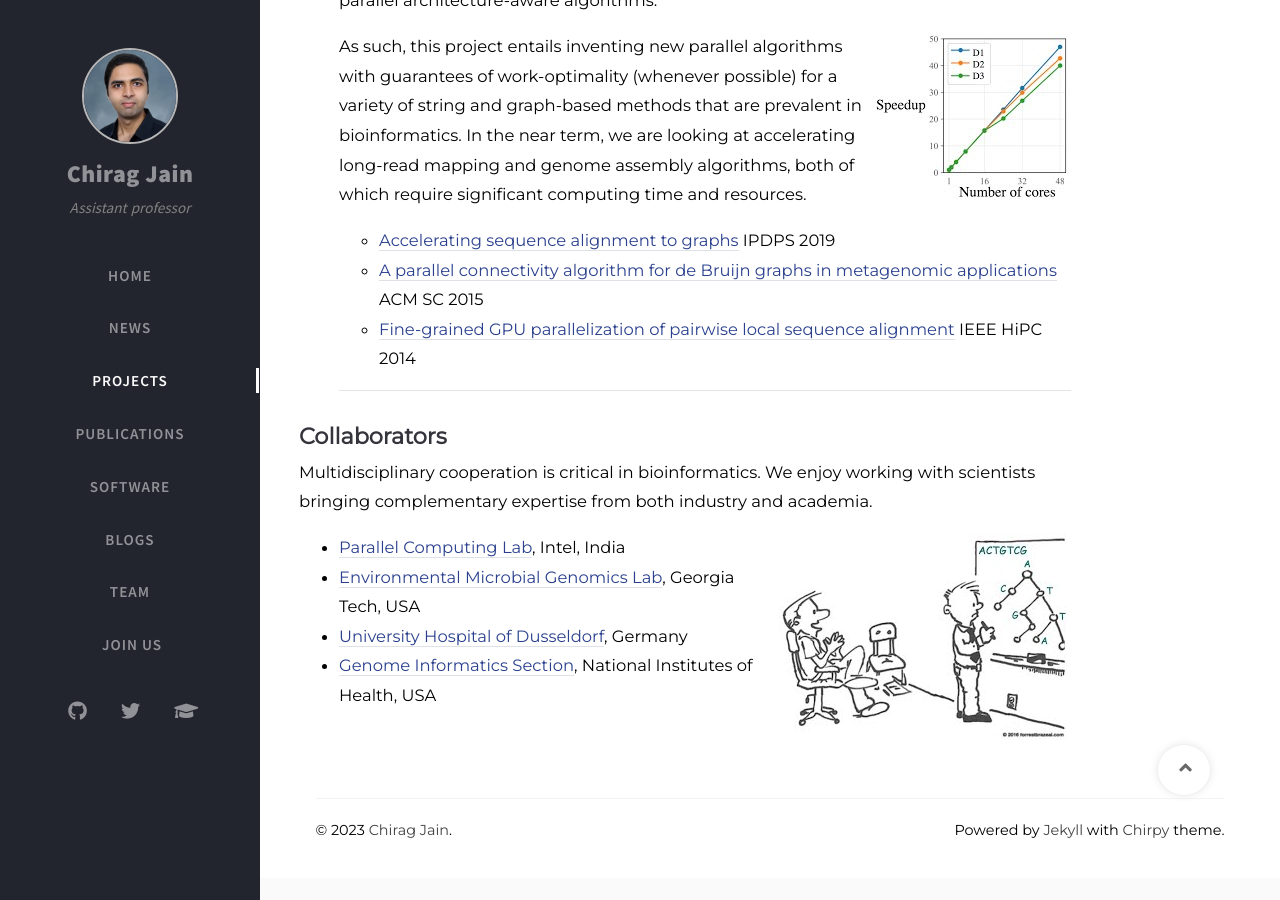
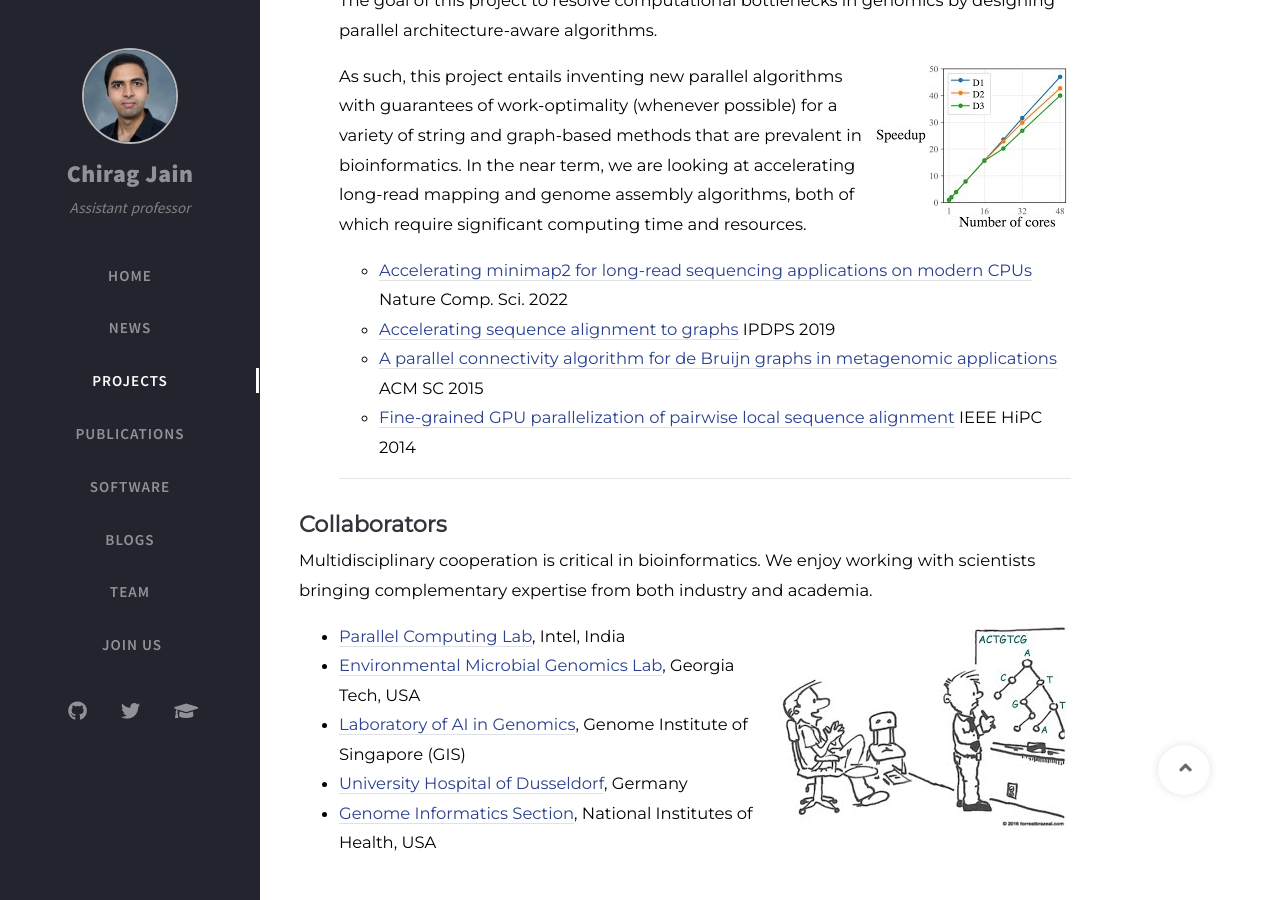
Before and after one commit to at-cg/at-cg.github.io, a Jekyll site: the page built from tabs/projects.md, in a window 1280 px wide and 900 px high, scrolled down 2736 px. Built offline with Jekyll 4.4.1, drawn with Linux system fonts in a browser that asks for light colours; nearby versions of some CDN libraries; comment, search, counter and statistics services are not loaded; some of the changed text lies outside the part shown.

Commit message:
Update projects.md

```diff
--- a/tabs/projects.md
+++ b/tabs/projects.md
@@ -45,6 +45,7 @@ As a result, scalable algorithms and software are indispensable components of co
 
    These include (i) development of theoretically well-founded sequence mapping algorithms and heuristics for genome-graphs, (ii) quantification of the benefit of adopting pan-genome approaches, and (iii) designing algorithms to build pan-genome graphs using millions of genomes as input. In each of the three aims, synergy is desired with downstream biological and clinical applications.
 
+   - [Sequence to graph alignment using gap-sensitive co-linear chaining](https://www.biorxiv.org/content/10.1101/2022.08.29.505691v2.full.pdf) RECOMB 2023
    - [On the complexity of sequence to graph alignment](http://cds.iisc.ac.in/faculty/chirag/pubs/2020_jain_complexity.pdf) RECOMB 2019
    - [Validating paired-end read alignments in sequence graphs](http://cds.iisc.ac.in/faculty/chirag/pubs/2019_jain_validating.pdf) WABI 2019
 
@@ -67,6 +68,7 @@ As a result, scalable algorithms and software are indispensable components of co
    As such, this project entails inventing new parallel algorithms with guarantees of work-optimality (whenever possible) for a variety of string and graph-based methods that are prevalent in bioinformatics. In the near term, we are looking at accelerating long-read mapping and genome assembly algorithms, both of which require significant computing time and resources.
 
 
+   - [Accelerating minimap2 for long-read sequencing applications on modern CPUs](http://cds.iisc.ac.in/faculty/chirag/pubs/2022_kalikar_mm2fast.pdf) Nature Comp. Sci. 2022
    - [Accelerating sequence alignment to graphs](http://cds.iisc.ac.in/faculty/chirag/pubs/2019_jain_accelerating.pdf) IPDPS 2019
    - [A parallel connectivity algorithm for de Bruijn graphs in metagenomic applications](http://cds.iisc.ac.in/faculty/chirag/pubs/2015_flick_parallel.pdf) ACM SC 2015
    - [Fine-grained GPU parallelization of pairwise local sequence alignment](http://cds.iisc.ac.in/faculty/chirag/pubs/2014_jain_fine.pdf) IEEE HiPC 2014
@@ -81,5 +83,6 @@ Multidisciplinary cooperation is critical in bioinformatics. We enjoy working wi
 
 - [Parallel Computing Lab](https://sites.google.com/view/bharat-kaul-intel-labs-pcl/home), Intel, India
 - [Environmental Microbial Genomics Lab](http://enve-omics.gatech.edu/), Georgia Tech, USA
+- [Laboratory of AI in Genomics](https://sikic-lab.github.io), Genome Institute of Singapore (GIS)
 - [University Hospital of Dusseldorf](https://alexanderdilthey.github.io/), Germany
 - [Genome Informatics Section](https://genomeinformatics.github.io/), National Institutes of Health, USA
```
